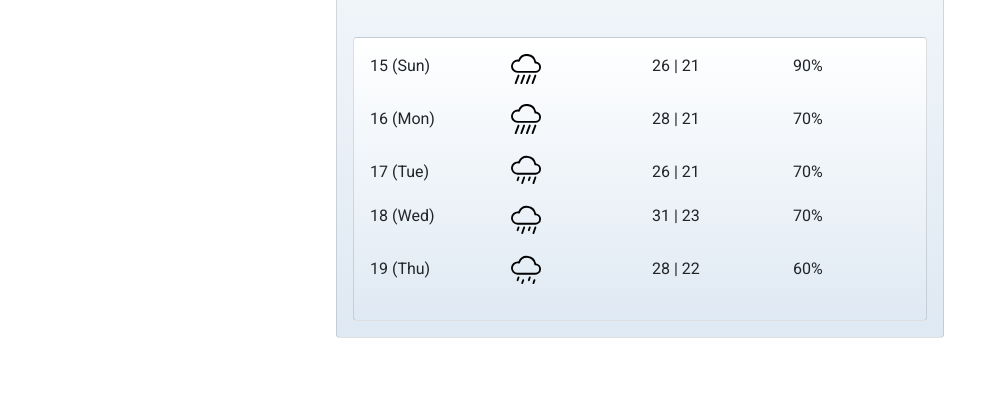
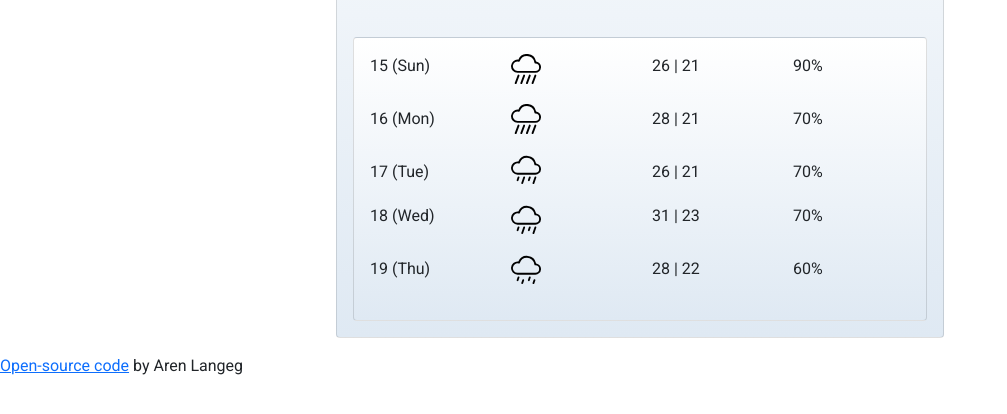
Before and after one commit to arennera23/weather-app, a plain HTML site: page index.html in a window 1280 px wide. Shown: the part 364-778 px from the top of the page, without its empty margins (0-1007 px from the left). Drawn offline with nearby package versions, Linux system fonts and the light colour scheme.

Commit message:
Added link to GitHub repository

```diff
--- a/index.html
+++ b/index.html
@@ -132,6 +132,10 @@
         </div>
       </div>
     </div>
+    <p>
+      <a href="https://github.com/arennera23/weather-app">Open-source code</a>
+      by Aren Langeg
+    </p>
     <script src="src/index.js"></script>
   </body>
 </html>
```
